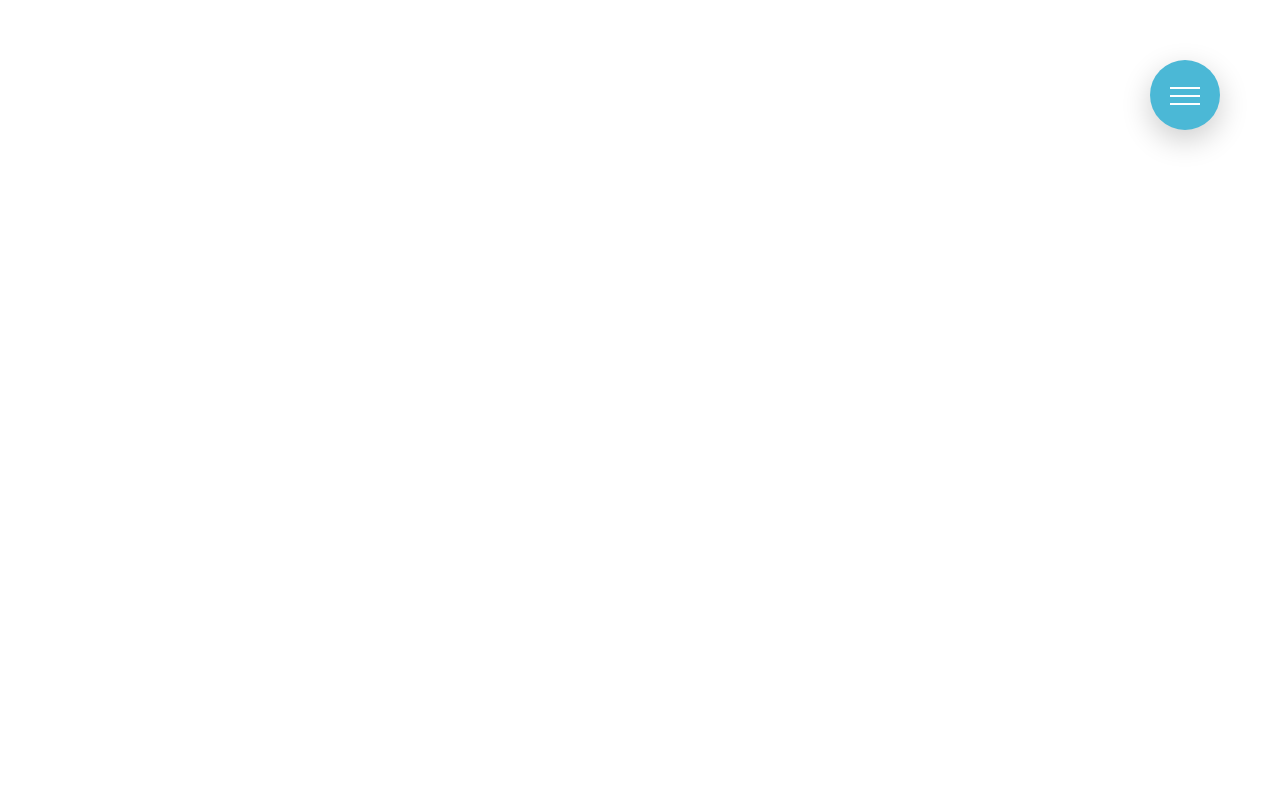
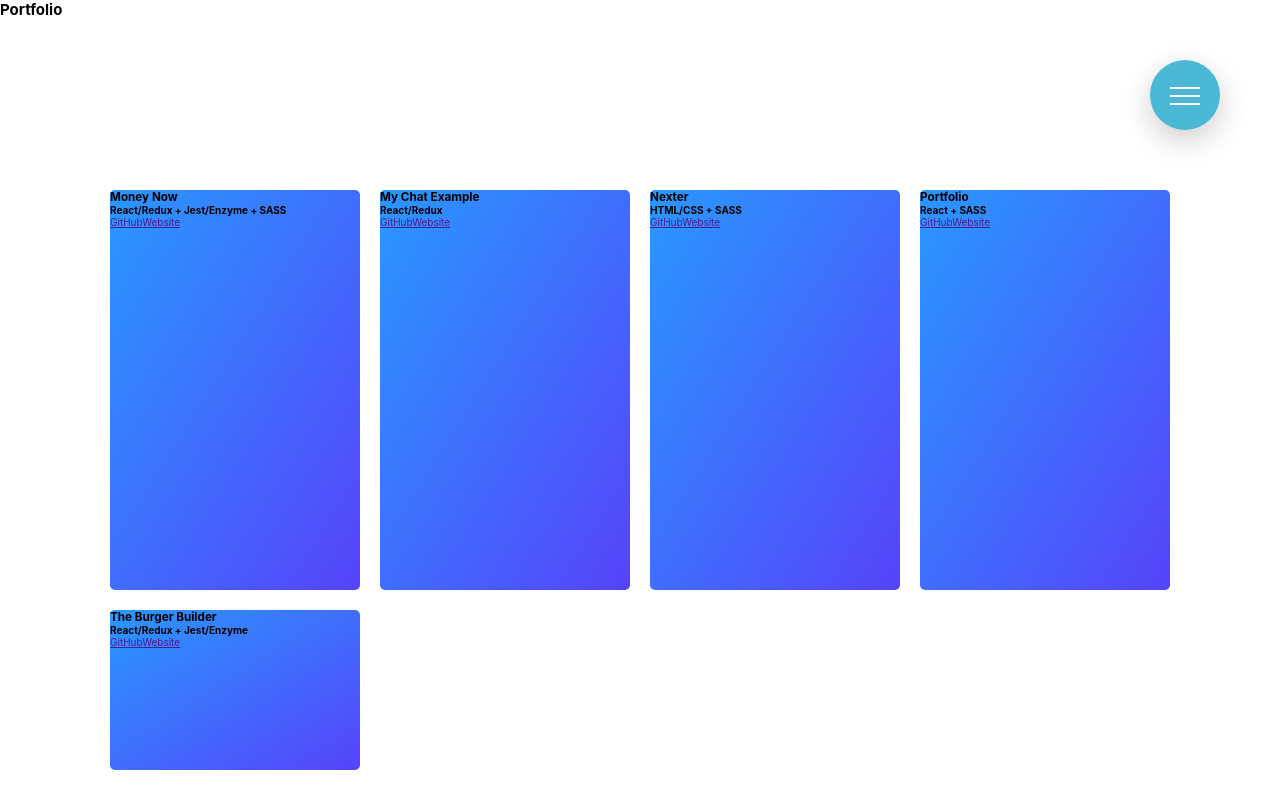
Before and after one commit to HenriqueFadoni/portfolio-2.0, a React (Create React App) app: page /portfolio in a window 1280 px wide. Built offline with nearby package versions, Linux system fonts and the light colour scheme.

Commit message:
Creating Portfolio Template

```diff
--- a/src/App.js
+++ b/src/App.js
@@ -5,7 +5,7 @@ import Introduction from './Pages/Introduction/Introduction';
 import Description from './Pages/Description/Description';
 import Contacts from './Pages/Contacts/Contacts';
 import Menu from './Pages/Menu/Menu';
-import Portfolio from './Pages/Portifolio/Portifolio';
+import Portfolio from './Pages/Portifolio/Portfolio';
 
 class App extends Component {
   render() {
--- /dev/null
+++ b/src/Pages/Portifolio/Portfolio.js
@@ -0,0 +1,50 @@
+import React, { Component } from 'react';
+
+class Portifolio extends Component {
+    state = {
+        projects: [
+            { title: "Money Now", skills: "React/Redux + Jest/Enzyme + SASS", github: "", website: "" },
+            { title: "My Chat Example", skills: "React/Redux", github: "", website: "" },
+            { title: "Nexter", skills: "HTML/CSS + SASS", github: "", website: "" },
+            { title: "Portfolio", skills: "React + SASS", github: "", website: "" },
+            { title: "The Burger Builder", skills: "React/Redux + Jest/Enzyme", github: "", website: "" }
+
+        ]
+    }
+
+    render() {
+        const portfolioProjects = this.state.projects.map(project => {
+            return (
+                <div className="portfolio__item">
+                    <h3 className="portfolio__item-title">{project.title}</h3>
+                    <h4 className="portfolio__item-skills">{project.skills}</h4>
+                    <a
+                        target="_blank"
+                        href={project.github}
+                        rel="noopener noreferrer">
+                        GitHub
+                    </a>
+                    <a
+                        target="_blank"
+                        href={project.website}
+                        rel="noopener noreferrer">
+                        Website
+                    </a>
+                </div>
+            );
+        });
+
+        return (
+            <section className="portfolio__container">
+                <div className="portfolio-title">
+                    <h1>Portfolio</h1>
+                </div>
+                <div className="portfolio__list-container">
+                    {portfolioProjects}
+                </div>
+            </section>
+        );
+    }
+}
+
+export default Portifolio;
--- a/src/Pages/Portifolio/Portifolio.js
+++ /dev/null
@@ -1,14 +0,0 @@
-import React, { Component } from 'react';
-
-class Portifolio extends Component {
-
-    render() {
-        return (
-            <section className="Portfolio">
-
-            </section>
-        );
-    }
-}
-
-export default Portifolio;
--- a/src/sass/main.scss
+++ b/src/sass/main.scss
@@ -25,3 +25,4 @@
 @import './pages/contacts';
 @import './pages/description';
 @import './pages/introduction';
+@import './pages/portfolio';
--- /dev/null
+++ b/src/sass/pages/_portfolio.scss
@@ -0,0 +1,35 @@
+.portfolio {
+    &__container {
+        height: 100vh;
+        width: 100%;
+
+        display: grid;
+        grid-template-columns: 100vw;
+        grid-template-rows: 20vh 80vh;
+    }
+
+    &__list-container {
+        height: 100%;
+        width: 100%;
+        padding: 3rem;
+
+        display: grid;
+        grid-template-columns: repeat(auto-fit, minmax(min-content, 25rem));
+        grid-template-rows: repeat(auto-fit, minmax(min-content, 40rem));
+        grid-gap: 2rem;
+
+        justify-content: center;
+    }
+
+    &__item {
+        height: 100%;
+        width: 100%;
+
+        border-radius: .5rem;
+        background-image: linear-gradient(
+            to bottom right,
+            #2998ff,
+            #5643fa
+        );
+    }
+}
```
